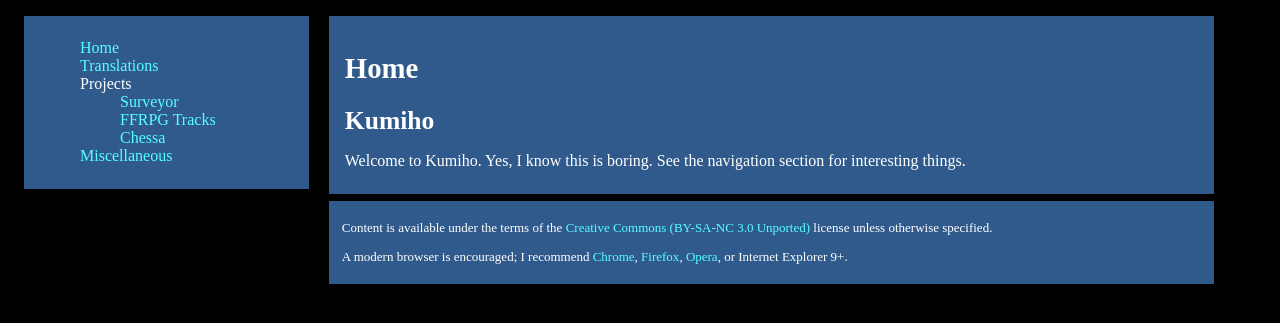
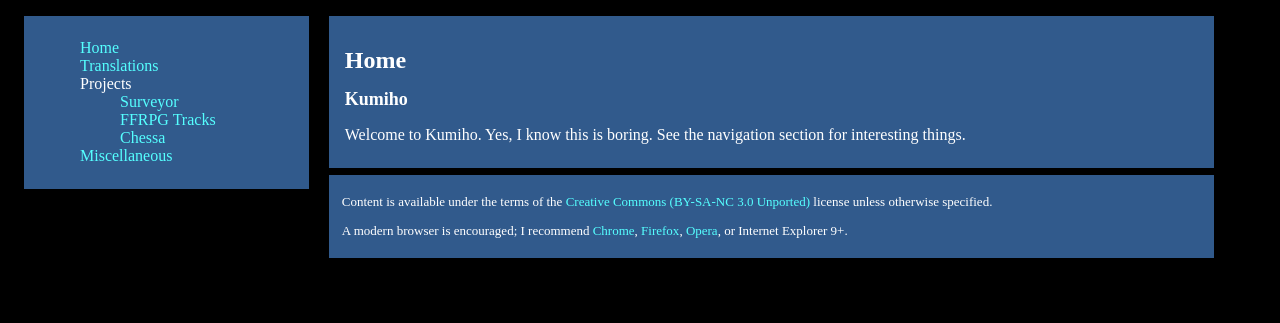
Before and after one commit to atymes/aerdan.github.com, a Jekyll site: the page built from index.html, in a window 1280 px wide. Shown: the top 323 px of the page. Built offline with Jekyll 4.4.1, drawn with Linux system fonts in a browser that asks for light colours.

Commit message:
css/base: More heading tweaking.

```diff
--- a/css/base.css
+++ b/css/base.css
@@ -48,16 +48,16 @@ a:hover, a:active {
     color: #FF5;
 }
 h1 {
-    font-size: 180%;
+    font-size: x-large;
     margin-bottom: 1ex;
 }
 h2 {
-    font-size: 160%;
+    font-size: large;
     margin-bottom: 1ex;
 }
 h3 {
-    font-size: 140%;
+    font-size: 150%;
 }
 h4, h5, h6 {
-    font-size: 120%;
+    font-size: 125%;
 }
```
